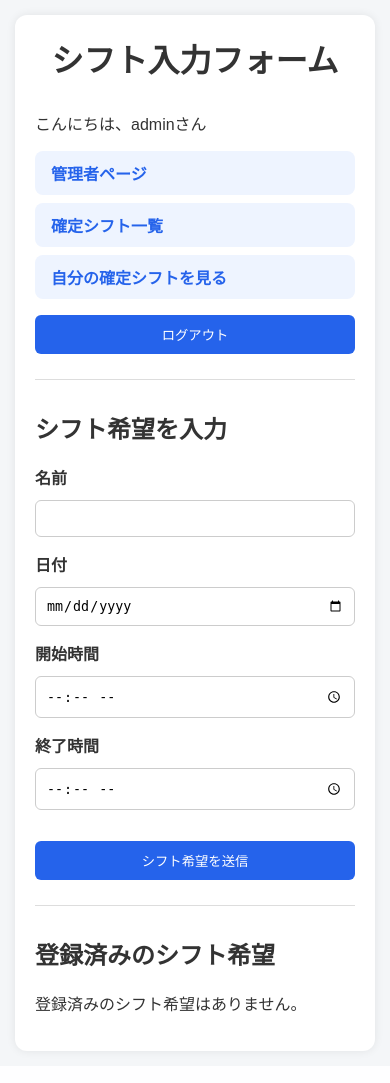
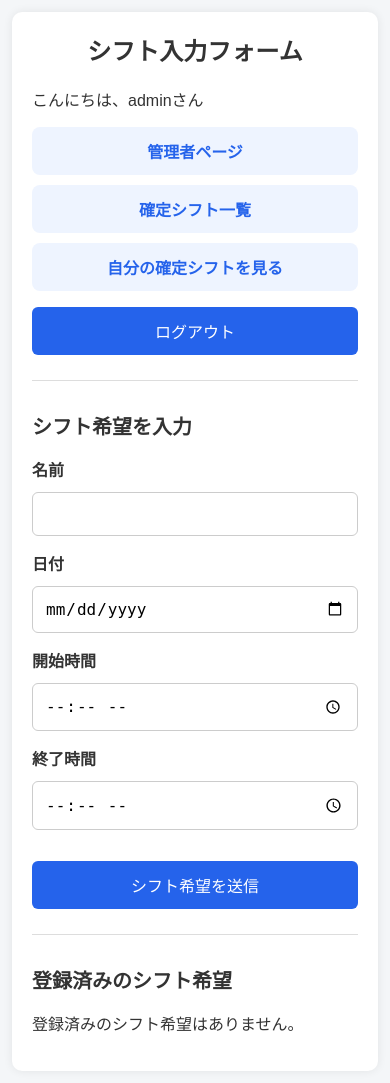
Before and after one commit to tiancundashi-png/tamu_app1_, a Flask app: page / in a window 390 px wide. Before the commit the page ends 1056 px from the top, so only its background shows below. Run offline with Flask 3, Linux system fonts and the light colour scheme; the visitor is signed in with stand-in values (Sample User, id 1); data comes from the database, SQL or seed files in the repository; data that the repository does not hold is empty; some libraries are stand-ins or nearby versions.

Commit message:
スマホ表示を調整

```diff
--- a/shift-app/static/style.css
+++ b/shift-app/static/style.css
@@ -175,3 +175,64 @@ hr {
         padding: 8px;
     }
 }
+
+@media (max-width: 600px) {
+    body {
+        padding: 0;
+        background-color: #f4f6f8;
+    }
+
+    .container {
+        margin: 12px;
+        padding: 20px;
+        max-width: none;
+        border-radius: 10px;
+    }
+
+    h1 {
+        font-size: 24px;
+        margin-bottom: 20px;
+    }
+
+    h2 {
+        font-size: 20px;
+    }
+
+    input {
+        font-size: 16px;
+        padding: 12px;
+    }
+
+    button {
+        font-size: 16px;
+        padding: 12px;
+        width: 100%;
+    }
+
+    .form-row {
+        flex-direction: column;
+        gap: 0;
+    }
+
+    .menu-link {
+        display: block;
+        width: 100%;
+        box-sizing: border-box;
+        text-align: center;
+        margin-right: 0;
+        margin-bottom: 10px;
+        padding: 12px;
+    }
+
+    .shift-card {
+        padding: 16px;
+        margin-top: 14px;
+    }
+
+    table {
+        font-size: 14px;
+        display: block;
+        overflow-x: auto;
+        white-space: nowrap;
+    }
+}
```
